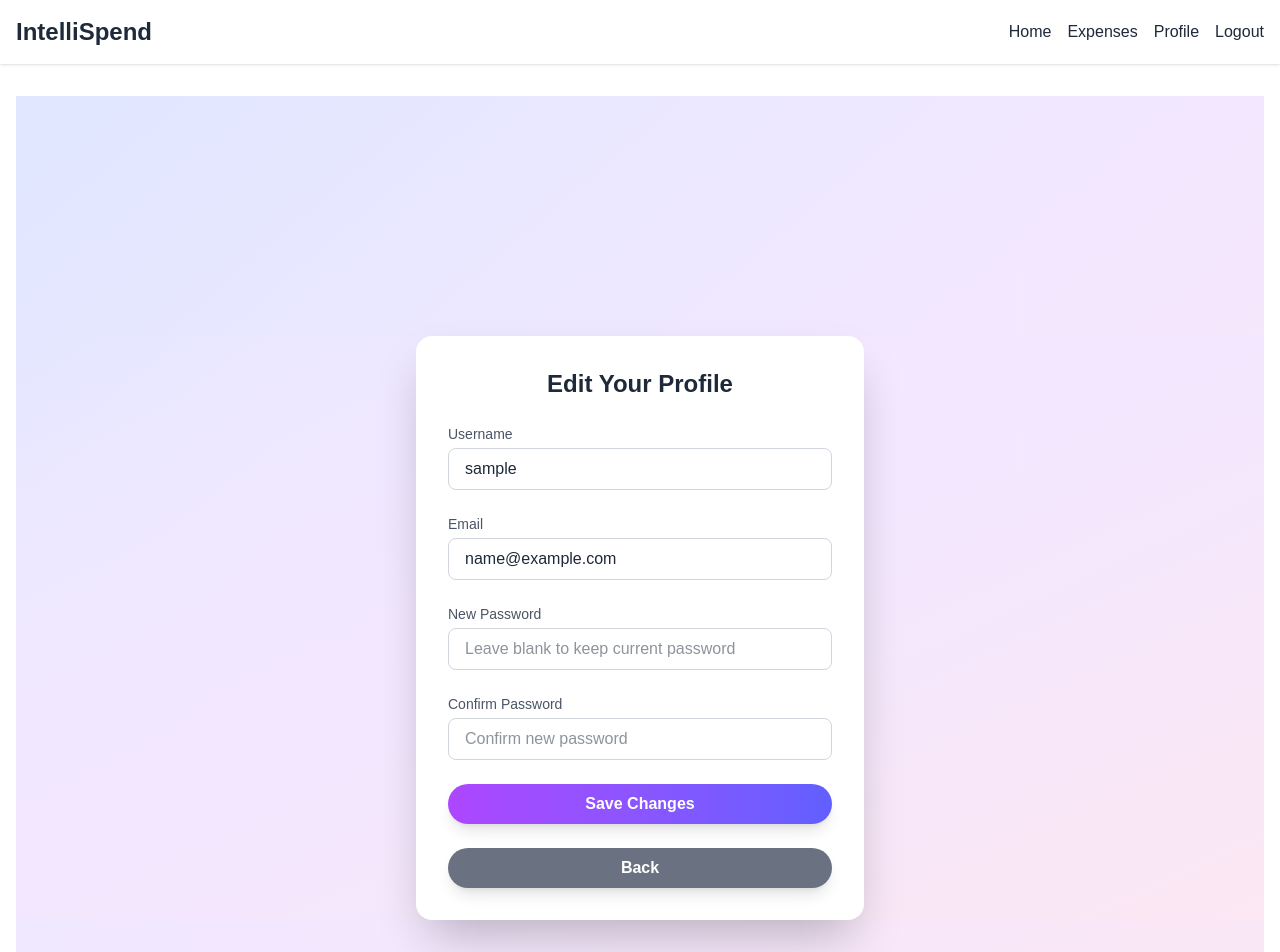
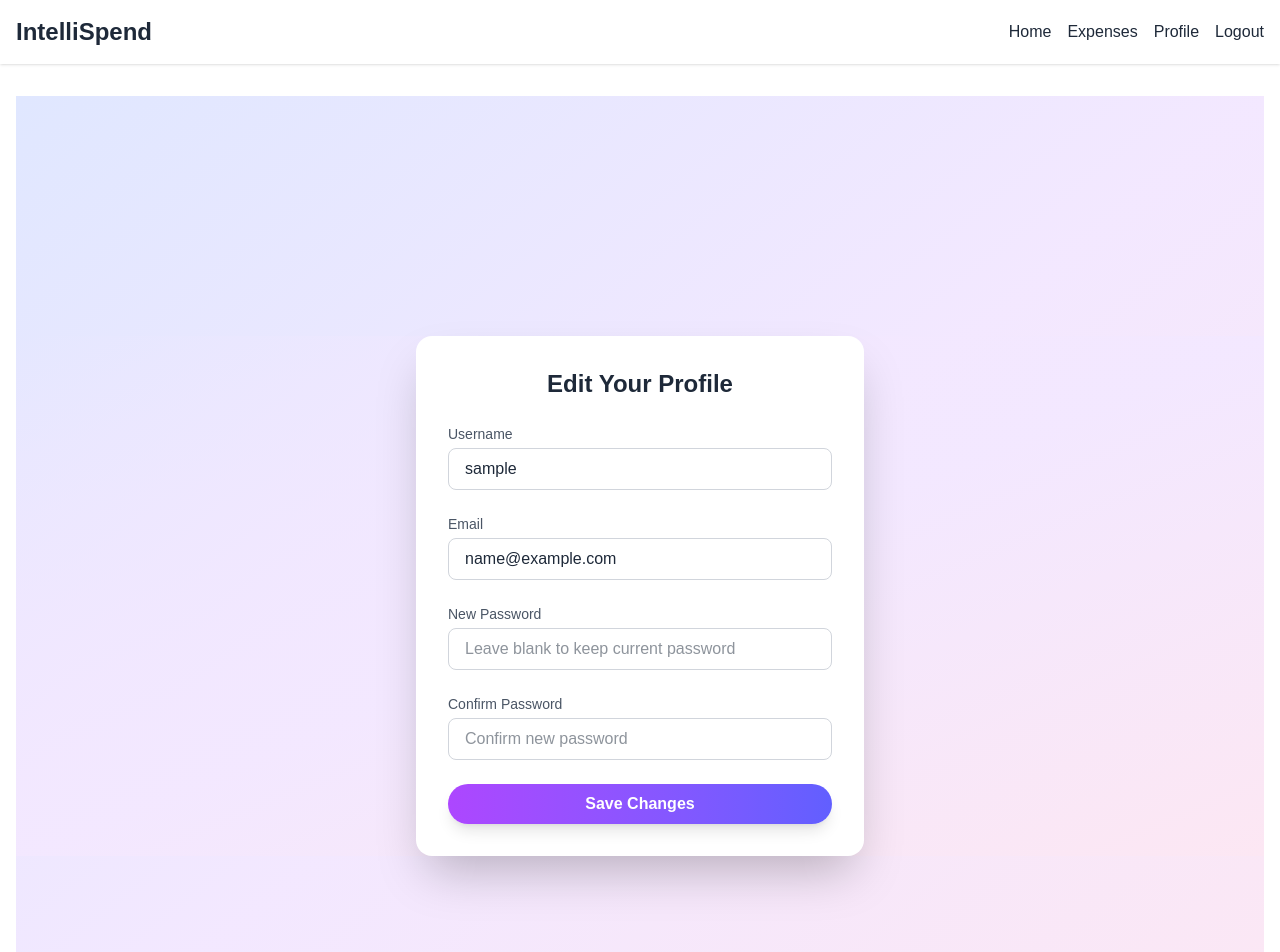
Before and after one commit to limweekit/intellispend, a Next.js app in the folder frontend/: page /profile/edit in a window 1280 px wide. Shown: the top 952 px of the page. Built offline with nearby package versions, Linux system fonts and the light colour scheme; no server answers; sample sign-in values are in the browser's storage.

Commit message:
removed back button

```diff
--- a/frontend/components/ProfileForm.jsx
+++ b/frontend/components/ProfileForm.jsx
@@ -129,14 +129,6 @@ export default function ProfileForm({ initialUser, onUpdate }) {
       >
         {isLoading ? "Saving..." : "Save Changes"}
       </button>
-      <button
-        type="submit"
-        disabled={isLoading}
-        className="cursor-pointer w-full bg-gray-500 text-white font-semibold px-4 py-2 rounded-full shadow-lg hover:opacity-90 transition disabled:opacity-50"
-        onClick={() => router.push("/profile")}
-      >
-        Back
-      </button>
     </form>
   );
 }
```
